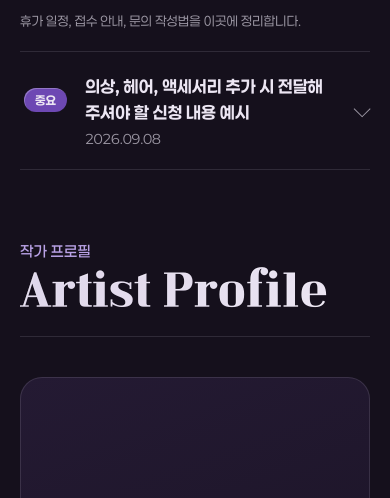
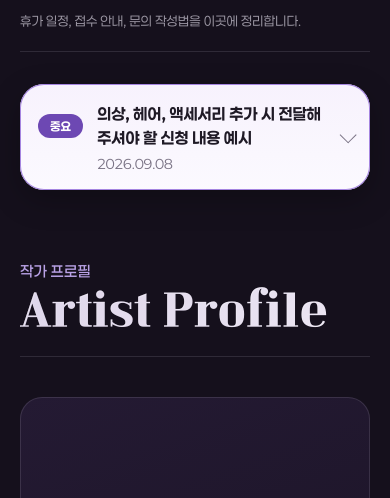
Before and after one commit to orbitaofdesign/product-detail, a plain HTML site: page INAB/index.html in a window 390 px wide. Shown: the part 2476-2974 px from the top of the page. Drawn offline with Linux system fonts and the light colour scheme.

Commit message:
INAB: 공지사항을 기존 사이트와 같은 밝은 카드형으로 (펼침 방식 유지)
Co-Authored-By: Claude Opus 5.5 <noreply@anthropic.com>
Claude-Session: https://claude.ai/code/session_01Ws9A8n9mKCxT3yhvaJNBS5

```diff
--- a/INAB/index.html
+++ b/INAB/index.html
@@ -180,18 +180,30 @@ html,body{margin:0;overflow-x:clip;background:var(--night);color:var(--text);fon
 .acc .body p{margin:0 0 .6em}
 .acc .body ul{margin:0;padding-left:1.1em}
 
-/* 공지사항 목록: 분류 · 제목 · 날짜 */
-.acc.notice{border-top:0}
-.acc.notice details > summary{grid-template-columns:auto 1fr auto auto}
-.acc.notice time{font-size:13px;color:var(--muted);font-variant-numeric:tabular-nums;white-space:nowrap}
+/* 공지사항: 기존 사이트와 같은 밝은 카드형 (누르면 펼쳐짐) */
+.acc.notice{margin-top:-8px;gap:16px}
+.acc.notice li{border:0}
+.acc.notice details{border-radius:24px;overflow:hidden;background:linear-gradient(180deg,#f7f2fd,#fdfcff 140px);box-shadow:inset 0 0 0 1px #a585e0,0 10px 30px rgba(0,0,0,.25)}
+.acc.notice details > summary{grid-template-columns:auto 1fr auto auto;gap:14px;padding:22px 28px}
+.acc.notice details[open] > summary{border-bottom:1px solid #ebe4f5}
+.acc.notice .tag{font-size:12px;padding:5px 12px;background:#6d48b3;color:#fff;box-shadow:none}
+.acc.notice .title{color:#1f1a26;font-size:18px;font-weight:700}
+.acc.notice details:hover .title{color:#1f1a26}
+.acc.notice time{font-size:13px;color:#7a7385;font-variant-numeric:tabular-nums;white-space:nowrap}
+.acc.notice .chev{border-color:#7a7385}
+.acc.notice .body{max-width:none;padding:24px 28px 30px;color:#55505e;font-size:15px;line-height:1.85}
 .acc.notice .body p{margin:0 0 1em}
-.acc.notice .body p.h{margin:1.6em 0 .4em;color:var(--text);font-weight:700}
+.acc.notice .body p:last-child{margin-bottom:0}
+.acc.notice .body p.h{margin:1.6em 0 .4em;color:#3a3442;font-weight:500}
 .acc.notice .body p.h:first-child{margin-top:0}
+.acc.notice .body a{color:#6d48b3;word-break:break-all}
 .acc .body a{color:#b9a2e6;word-break:break-all}
 @media (max-width:640px){
-  .acc.notice details > summary{grid-template-columns:auto 1fr auto;row-gap:6px}
+  .acc.notice details > summary{grid-template-columns:auto 1fr auto;row-gap:6px;padding:18px 18px}
   .acc.notice time{grid-column:2;grid-row:2}
   .acc.notice .chev{grid-column:3;grid-row:1 / span 2}
+  .acc.notice .title{font-size:16px}
+  .acc.notice .body{padding:20px 18px 24px}
 }
 /* ---------- Selected Works ---------- */
 .works{display:grid;grid-template-columns:repeat(5,minmax(0,1fr));gap:16px}
```
